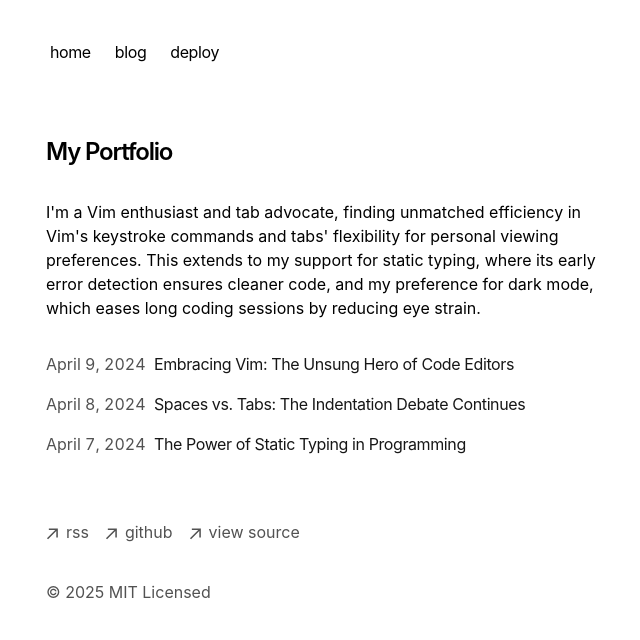
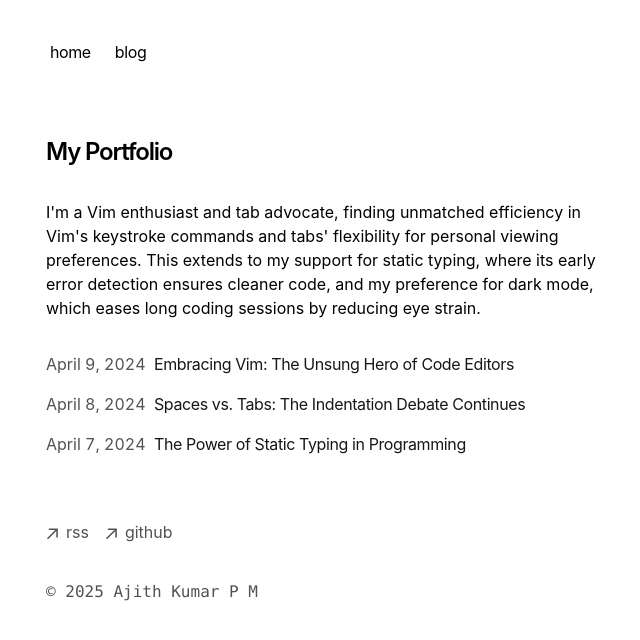
Before and after one commit to ajth-in/ajth.in, a Next.js app: page / in a window 1280 px wide. Shown: the top 640 px of the page, without its empty margins (306-946 px from the left). Built offline with nearby package versions, Linux system fonts and the light colour scheme.

Commit message:
feat: update footer and navbar links for personal branding

```diff
--- a/app/components/footer.tsx
+++ b/app/components/footer.tsx
@@ -35,26 +35,16 @@ export default function Footer() {
             className="flex items-center transition-all hover:text-neutral-800 dark:hover:text-neutral-100"
             rel="noopener noreferrer"
             target="_blank"
-            href="https://github.com/vercel/next.js"
+            href="https://github.com/ajth-in"
           >
             <ArrowIcon />
             <p className="ml-2 h-7">github</p>
           </a>
         </li>
-        <li>
-          <a
-            className="flex items-center transition-all hover:text-neutral-800 dark:hover:text-neutral-100"
-            rel="noopener noreferrer"
-            target="_blank"
-            href="https://vercel.com/templates/next.js/portfolio-starter-kit"
-          >
-            <ArrowIcon />
-            <p className="ml-2 h-7">view source</p>
-          </a>
-        </li>
+
       </ul>
-      <p className="mt-8 text-neutral-600 dark:text-neutral-300">
-        © {new Date().getFullYear()} MIT Licensed
+      <p className="mt-8 text-neutral-600 dark:text-neutral-300 font-mono">
+        © {new Date().getFullYear()} Ajith Kumar P M
       </p>
     </footer>
   )
--- a/app/components/nav.tsx
+++ b/app/components/nav.tsx
@@ -6,9 +6,6 @@ const navItems = {
   },
   '/blog': {
     name: 'blog',
-  },
-  'https://vercel.com/templates/next.js/portfolio-starter-kit': {
-    name: 'deploy',
   },
 }
 
@@ -26,7 +23,7 @@ export function Navbar() {
                 <Link
                   key={path}
                   href={path}
-                  className="transition-all hover:text-neutral-800 dark:hover:text-neutral-200 flex align-middle relative py-1 px-2 m-1"
+                  className="transition-all hover:text-neutral-800 dark:hover:text-neutral-200 flex align-middle relative py-1 px-2 m-1 hover:underline"
                 >
                   {name}
                 </Link>
```
